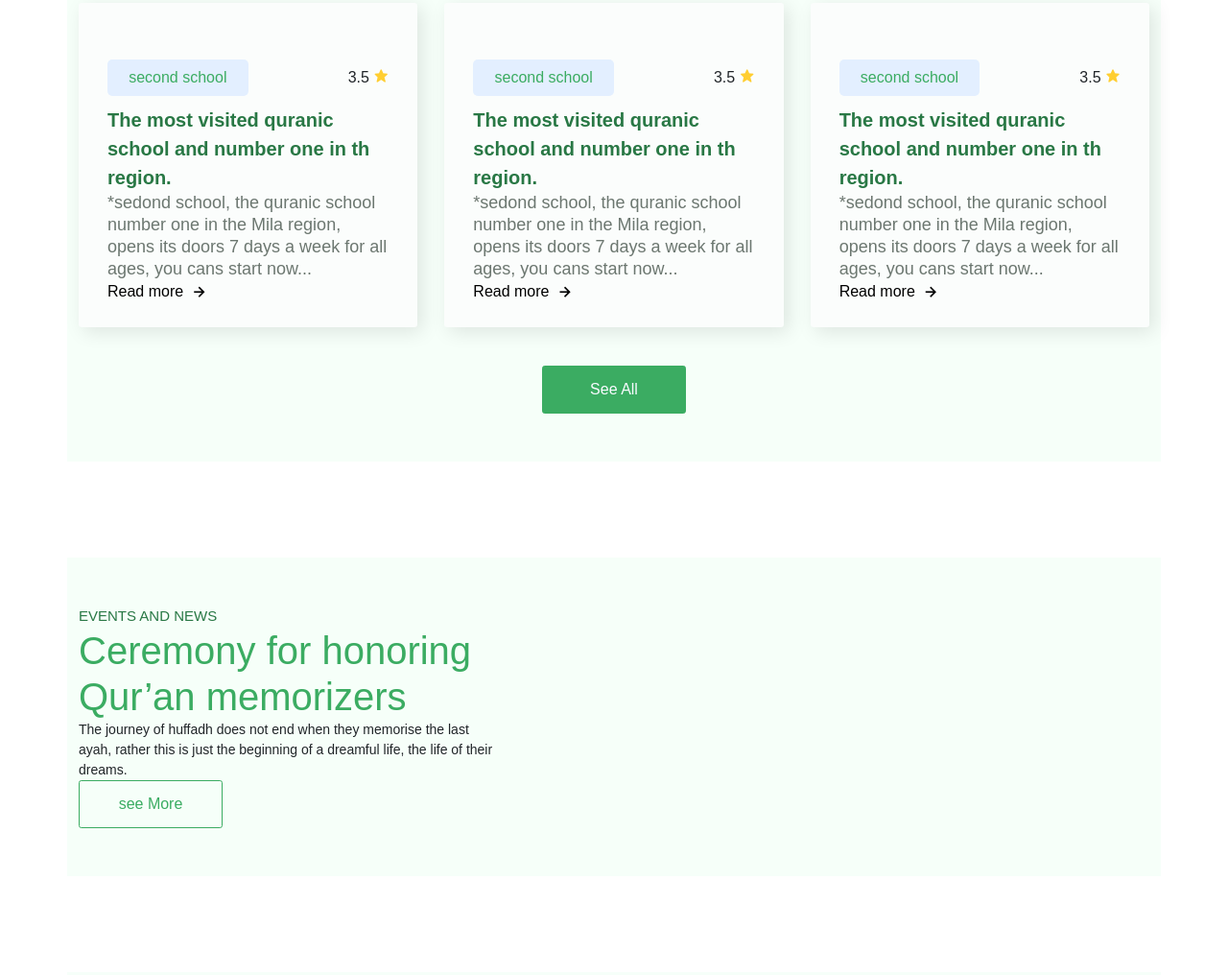
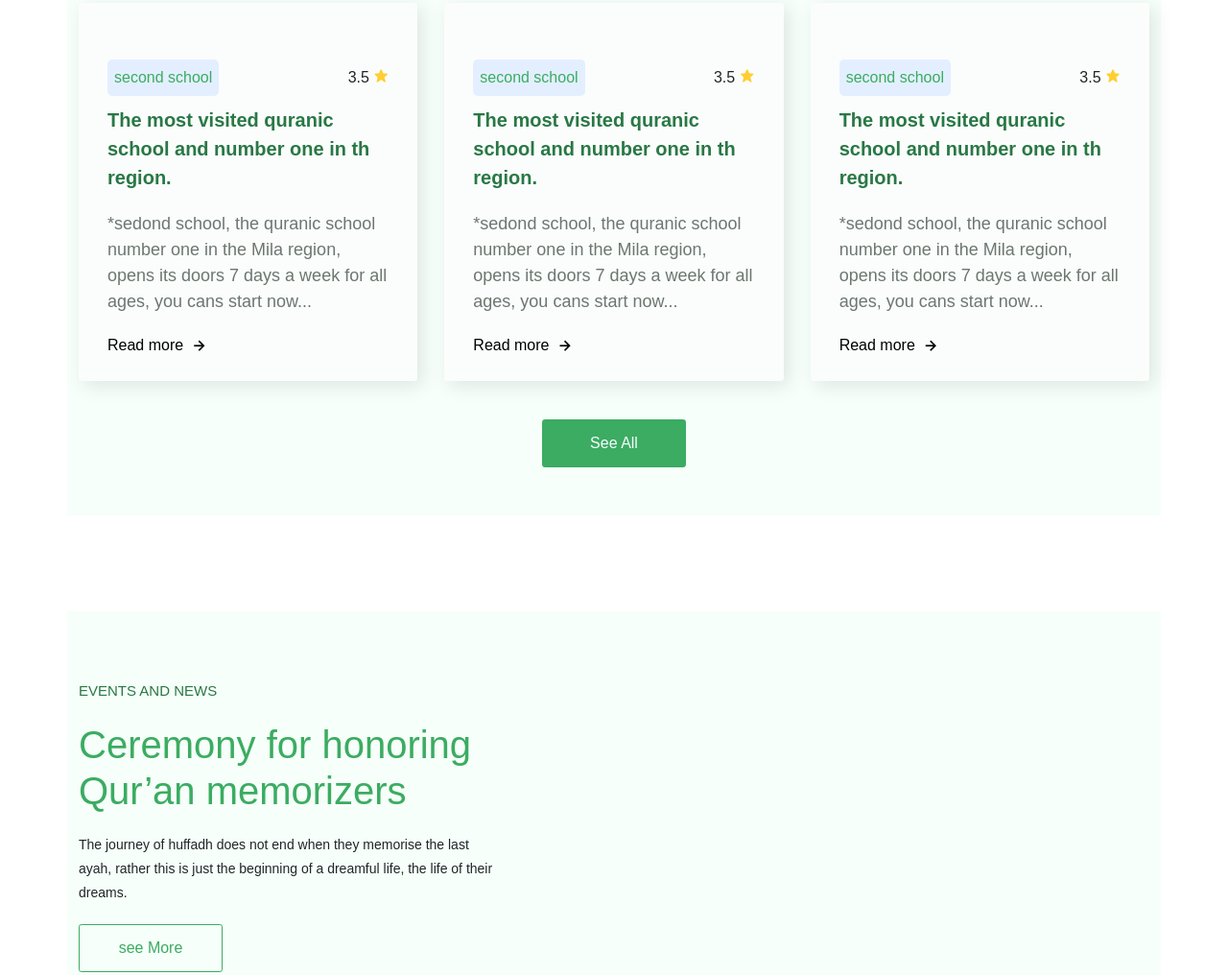
Before and after one commit to merouaHba/Archidni, a plain HTML site: page index.html in a window 1280 px wide. Shown: the part 937-1953 px from the top of the page at 96% size. Drawn offline with nearby package versions, Linux system fonts and the light colour scheme; a web font is replaced by a local one.

Commit message:
edit some style in deffrent section

```diff
--- a/css/style.css
+++ b/css/style.css
@@ -469,6 +469,8 @@
      color: var(--main-color);
      text-align: center;
      padding: 7px;
+     display: block;
+     width: fit-content;
      border-radius: 5px;
      -webkit-border-radius: 5px;
      -moz-border-radius: 5px;
@@ -497,7 +499,8 @@
      color: var(--gray-text-color);
      margin-bottom: 30px;
      font-size: 18px;
-     line-height: 23px;
+     line-height: 27px;
+     padding: 20px 0;
  }
 
  .schools .container .schools-container .school a {
@@ -559,6 +562,8 @@
      font-size: 14px;
      width: 80%;
      margin-bottom: 30px;
+     padding: 20px 0;
+     line-height: 25px;
  }
 
  .events-news .container .content button {
@@ -811,13 +816,11 @@
      background-color: var(--main-color);
  }
 
- @media (max-width:1199px) {
+ .charity .container .content p {
+     padding: 20px 0;
+ }
 
-
-     .charity .container .content p {
-         margin-bottom: 15px;
-     }
- }
+ @media (max-width:1199px) {}
 
  @media (max-width:991px) {
      .charity .container {
@@ -909,6 +912,7 @@
  .about .container .content p:last-of-type {
      margin-bottom: 50px;
      line-height: 31px;
+     padding: 20px 0;
  }
 
  .about .container .images img {
```
